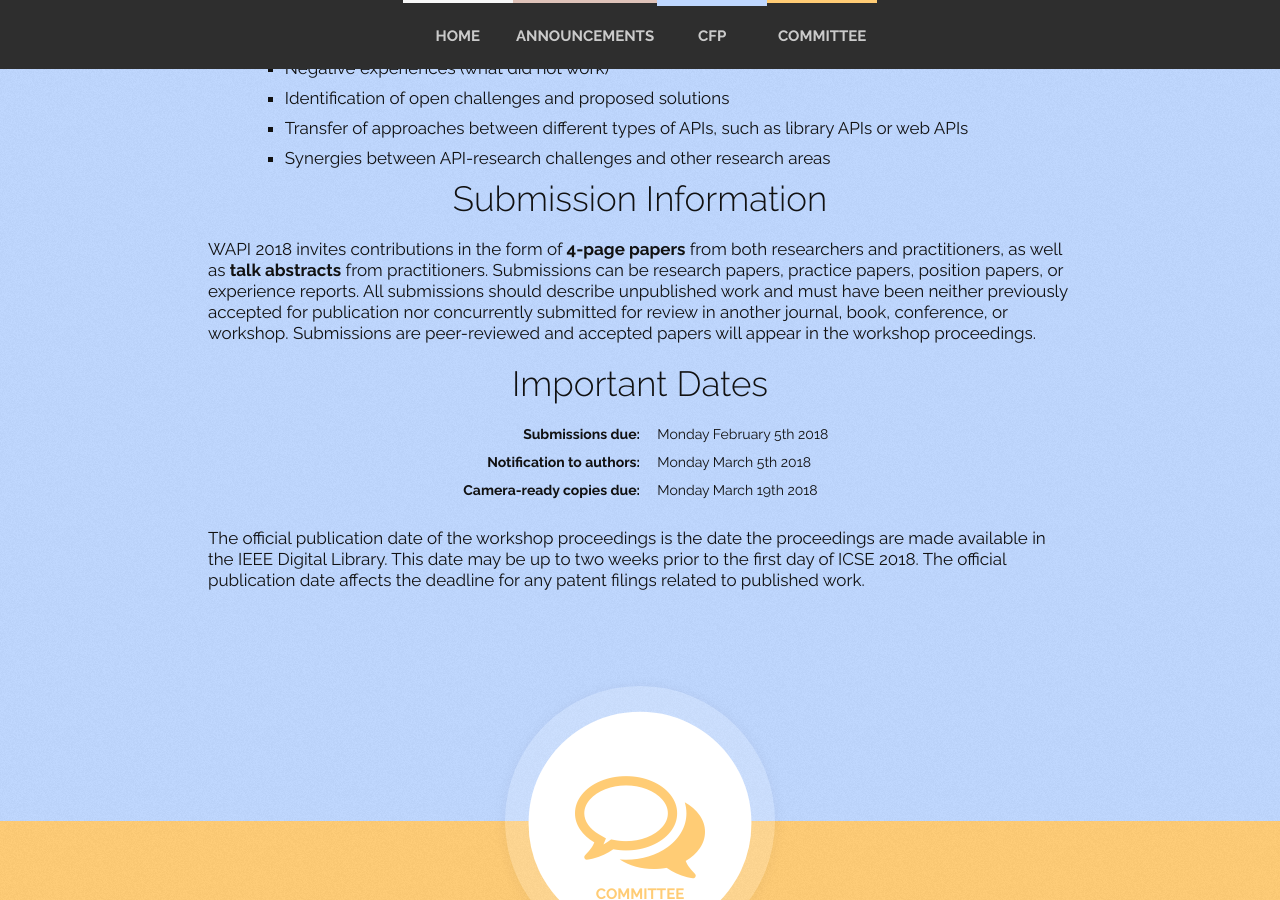
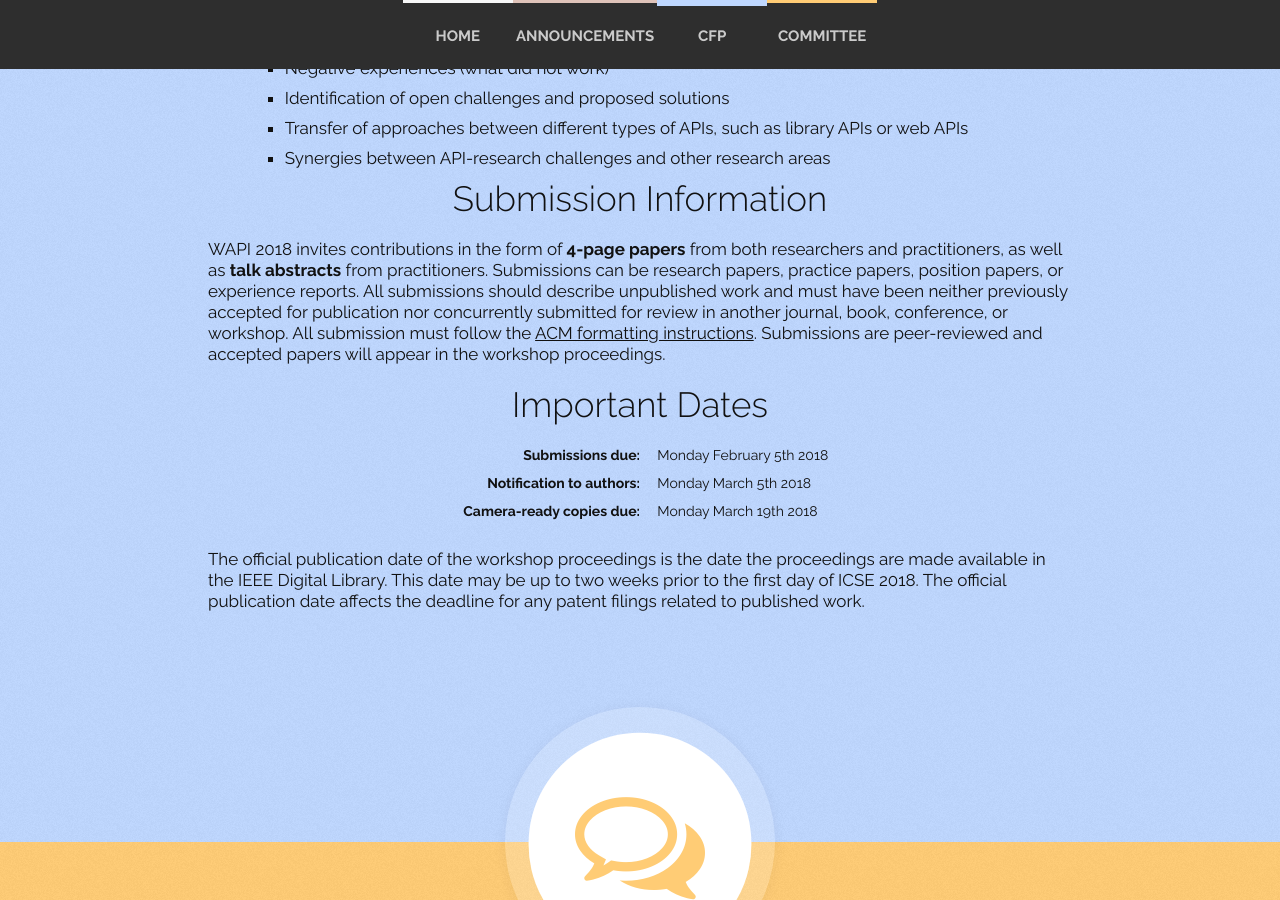
Before and after one commit to w-api/w-api.github.io, a Jekyll site: the page built from index.html, in a window 1280 px wide and 900 px high, scrolled down 2434 px. Built offline with Jekyll 4.4.1, drawn with Linux system fonts in a browser that asks for light colours; nearby versions of some CDN libraries; comment, search, counter and statistics services are not loaded.

Commit message:
Add formatting giudelines.

```diff
--- a/_posts/2018-01-04-cfp.md
+++ b/_posts/2018-01-04-cfp.md
@@ -36,8 +36,10 @@ Topics of interest include, but are not limited to:
 
 ## Submission Information
 
-WAPI 2018 invites contributions in the form of **4-page papers** from both researchers and practitioners, as well as **talk abstracts** from practitioners. Submissions can be research papers, practice papers, position papers, or experience reports.
+WAPI 2018 invites contributions in the form of **4-page papers** from both researchers and practitioners, as well as **talk abstracts** from practitioners.
+Submissions can be research papers, practice papers, position papers, or experience reports.
 All submissions should describe unpublished work and must have been neither previously accepted for publication nor concurrently submitted for review in another journal, book, conference, or workshop.
+All submission must follow the [ACM formatting instructions](https://www.icse2018.org/track/icse-2018-Double-blind-review#Formatting).
 Submissions are peer-reviewed and accepted papers will appear in the workshop proceedings.
 
 ## Important Dates
```
